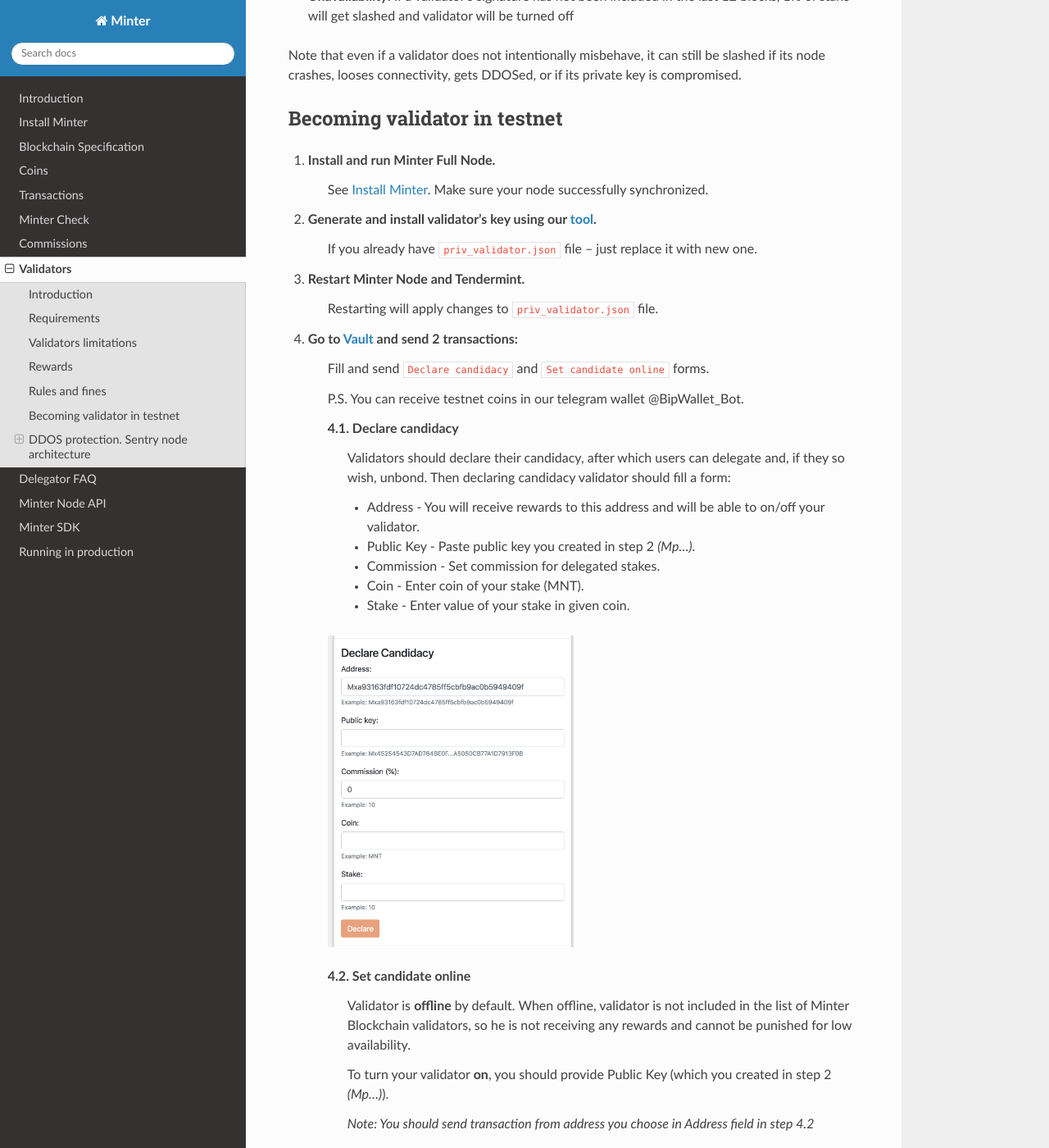
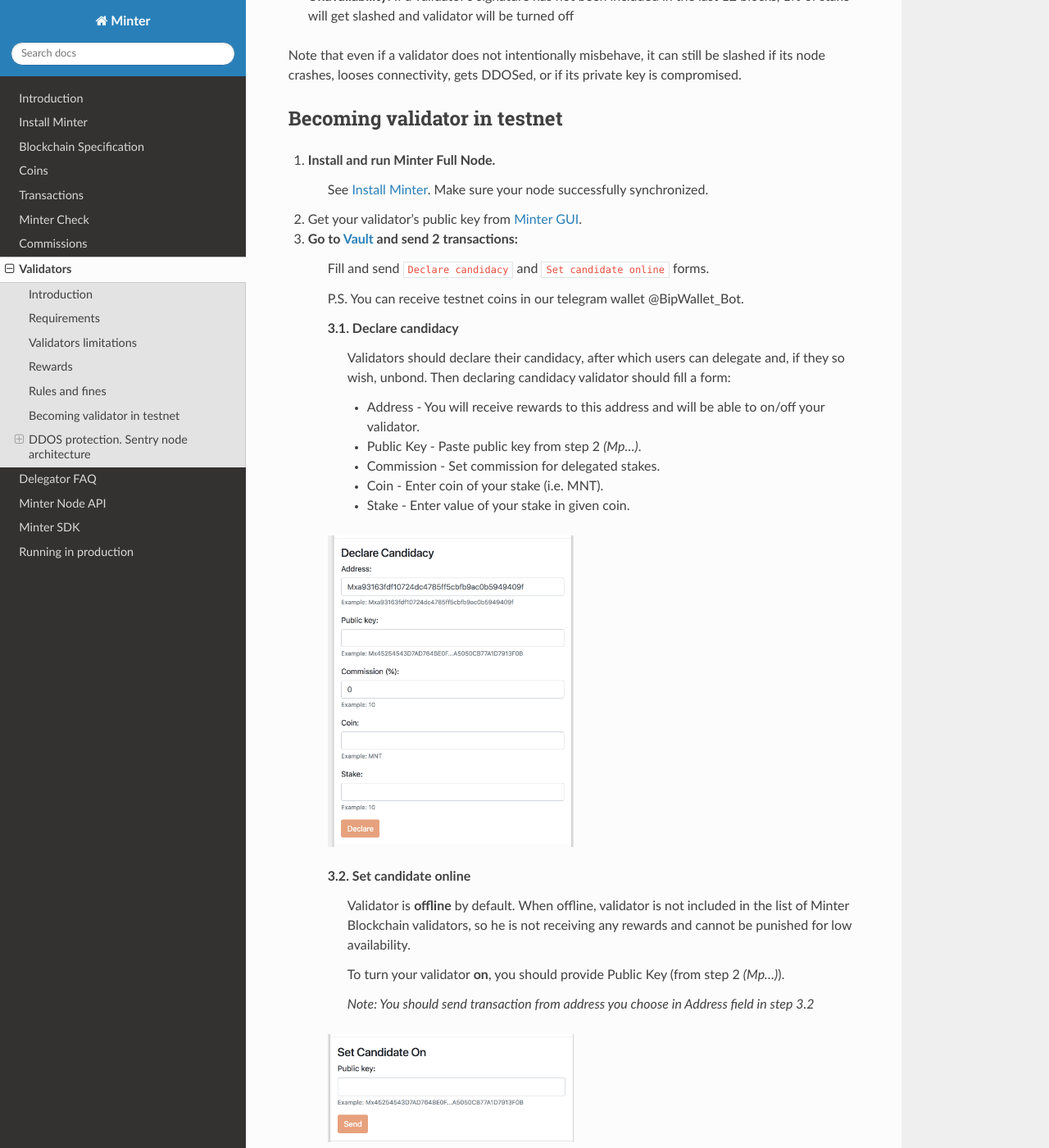
Before and after one commit to MinterTeam/minter-go-node, a Sphinx documentation site: the page built from docs/validators.rst, in a window 1280 px wide and 1400 px high, scrolled down 1780 px. Shown: the whole window at 82% size. Built offline with Sphinx 7.4.7 and the Read the Docs theme 2.0.0, drawn with Linux system fonts in a browser that asks for light colours.

Commit message:
update validators docs

```diff
--- a/docs/validators.rst
+++ b/docs/validators.rst
@@ -84,44 +84,39 @@
 1. Install and run Minter Full Node.
     See :ref:`install-minter`. Make sure your node successfully synchronized.
 
-2. Generate and install validator's key using our `tool <https://github.com/MinterTeam/minter-gen-validator>`__.
-    If you already have ``priv_validator.json`` file – just replace it with new one.
+2. Get your validator's public key from `Minter GUI <http://localhost:3000/>`__.
 
-3. Restart Minter Node and Tendermint.
-    Restarting will apply changes to ``priv_validator.json`` file.
-
-4. Go to `Vault <http://vault.minter.network/>`__ and send 2 transactions:
+3. Go to `Vault <http://vault.minter.network/>`__ and send 2 transactions:
     Fill and send ``Declare candidacy`` and ``Set candidate online`` forms.
 
     P.S. You can receive testnet coins in our telegram wallet @BipWallet_Bot.
 
-    4.1. Declare candidacy
+    3.1. Declare candidacy
         Validators should declare their candidacy, after which users can delegate
         and, if they so wish, unbond. Then declaring candidacy validator should fill a form:
 
         - Address - You will receive rewards to this address and will be able to on/off your validator.
-        - Public Key - Paste public key you created in step 2 *(Mp...)*.
+        - Public Key - Paste public key from step 2 *(Mp...)*.
         - Commission - Set commission for delegated stakes.
-        - Coin - Enter coin of your stake (MNT).
+        - Coin - Enter coin of your stake (i.e. MNT).
         - Stake - Enter value of your stake in given coin.
 
     .. figure:: assets/vault-declare.png
         :width: 300px
 
-    4.2. Set candidate online
+    3.2. Set candidate online
         Validator is **offline** by default. When offline, validator is not included in the list of
         Minter Blockchain validators, so he is not receiving any rewards and cannot be punished
         for low availability.
 
-        To turn your validator **on**, you should provide Public Key (which you created in step
-        2 *(Mp...)*).
+        To turn your validator **on**, you should provide Public Key (from step 2 *(Mp...)*).
 
-        *Note: You should send transaction from address you choose in Address field in step 4.2*
+        *Note: You should send transaction from address you choose in Address field in step 3.2*
 
     .. figure:: assets/vault-candidate-on.png
         :width: 300px
 
-5. Done.
+4. Done.
     Now you will receive reward as long as your node is running and available.
 
 
```
